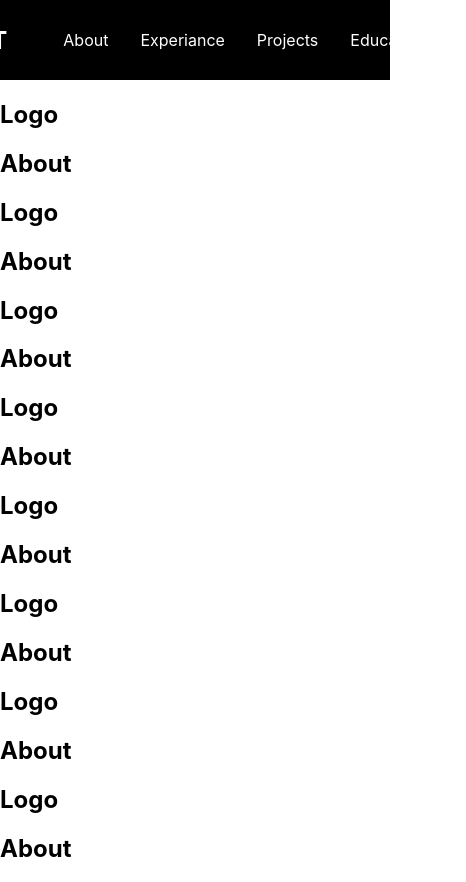
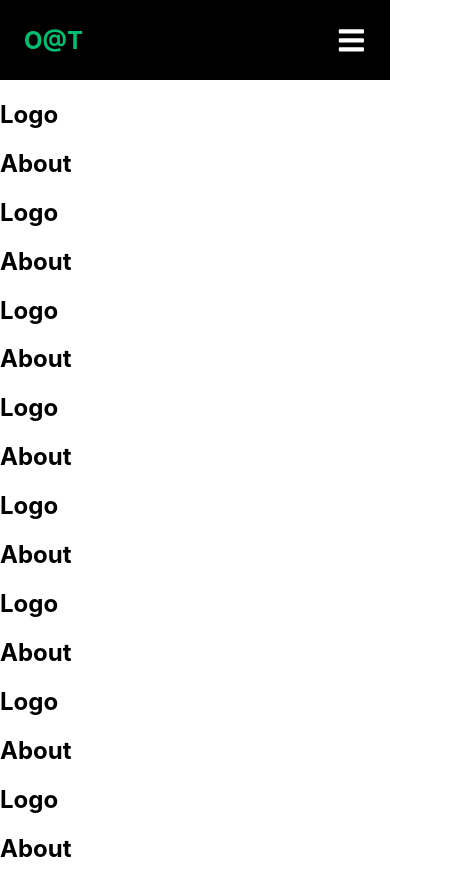
Before and after one commit to Nattapon33998/sideProject, a React (Create React App) app in the folder 11_CV/cv/: page / in a window 390 px wide. Shown: the whole page, 466 px wide, since content can reach past the window. Built offline with nearby package versions, Linux system fonts and the light colour scheme.

Commit message:
nav complet

```diff
--- a/11_CV/cv/package.json
+++ b/11_CV/cv/package.json
@@ -9,6 +9,7 @@
     "react": "^17.0.2",
     "react-dom": "^17.0.2",
     "react-icons": "^4.2.0",
+    "react-responsive": "^9.0.0-beta.4",
     "react-router-dom": "^5.3.0",
     "react-scripts": "4.0.3",
     "react-scroll": "^1.8.4",
--- a/11_CV/cv/src/components/Navbar/Navbar.css
+++ b/11_CV/cv/src/components/Navbar/Navbar.css
@@ -6,11 +6,17 @@
   display: flex;
   position: sticky;
   justify-content: center;
+  align-items: center;
+
+  /* @media screen and (max-width: 960px) {
+    transition: 0.8s all ease;
+  } */
 }
 
 .navContainer {
   height: 80px;
-  width: 1200px;
+  width: 100%;
+  max-width: 1200px;
   display: flex;
   justify-content: space-between;
   align-items: center;
@@ -19,7 +25,7 @@
 }
 
 .navLogo {
-  color: #fff;
+  color: #01bf71;
   justify-content: flex-start;
   align-items: center;
   font-weight: bold;
@@ -45,4 +51,28 @@
   padding: 0 1rem;
   height: 100%;
   cursor: pointer;
+  transition: all 0.2s ease-in-out;
 }
+
+.navLink:hover {
+  border-bottom: 3px solid #01bf71;
+  margin-top: -3px;
+}
+
+.mobileIcon {
+  display: none;
+}
+
+/* mobile */
+@media only screen and (max-width: 740px) {
+  .navMenu {
+    display: none;
+  }
+  .mobileIcon {
+    display: flex;
+    align-items: center;
+    cursor: pointer;
+    font-size: 1.8rem;
+    color: #fff;
+  }
+}
--- a/11_CV/cv/src/components/Navbar/Navbar.js
+++ b/11_CV/cv/src/components/Navbar/Navbar.js
@@ -1,5 +1,6 @@
 import React from "react";
 import { Link as LinkS } from "react-scroll";
+import { FaBars } from "react-icons/fa";
 import "./Navbar.css";
 
 const Navbar = () => {
@@ -21,6 +22,9 @@ const Navbar = () => {
             <LinkS className="navLink">Education</LinkS>
           </li>
         </ul>
+        <div className="mobileIcon">
+          <FaBars />
+        </div>
       </div>
     </div>
   );
```
Also changed, not shown: 1 other file (tests, documents, lock files or other folders).
